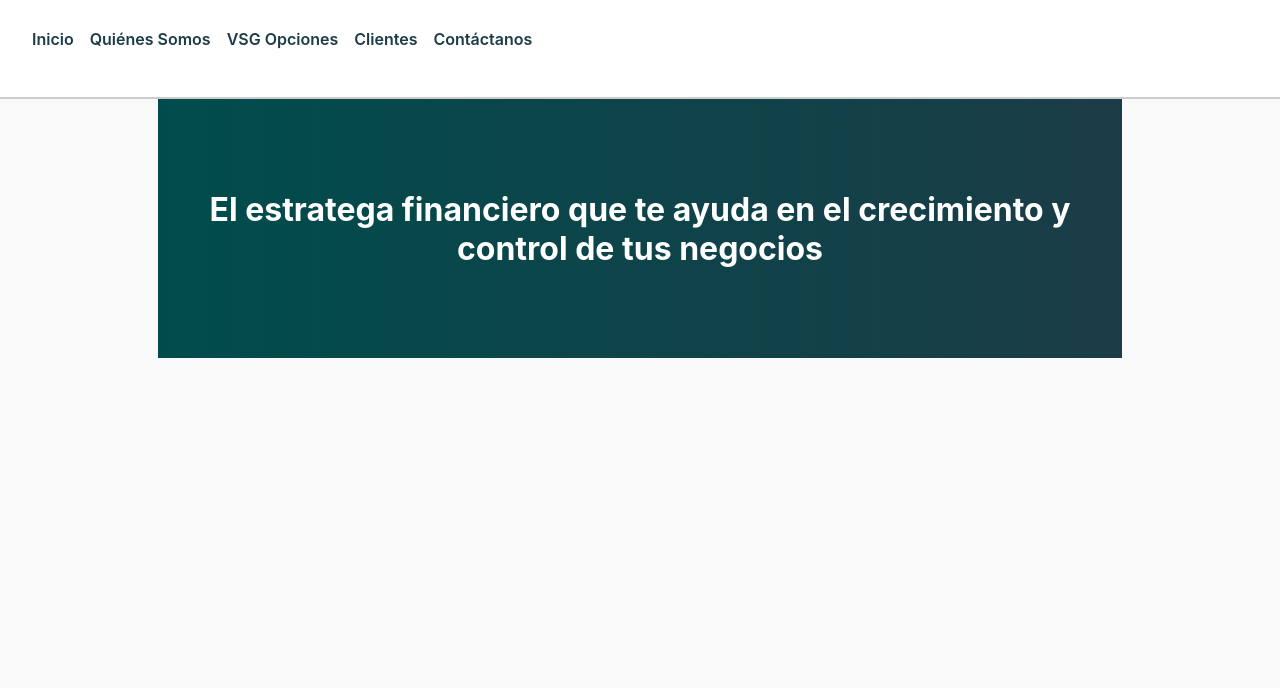
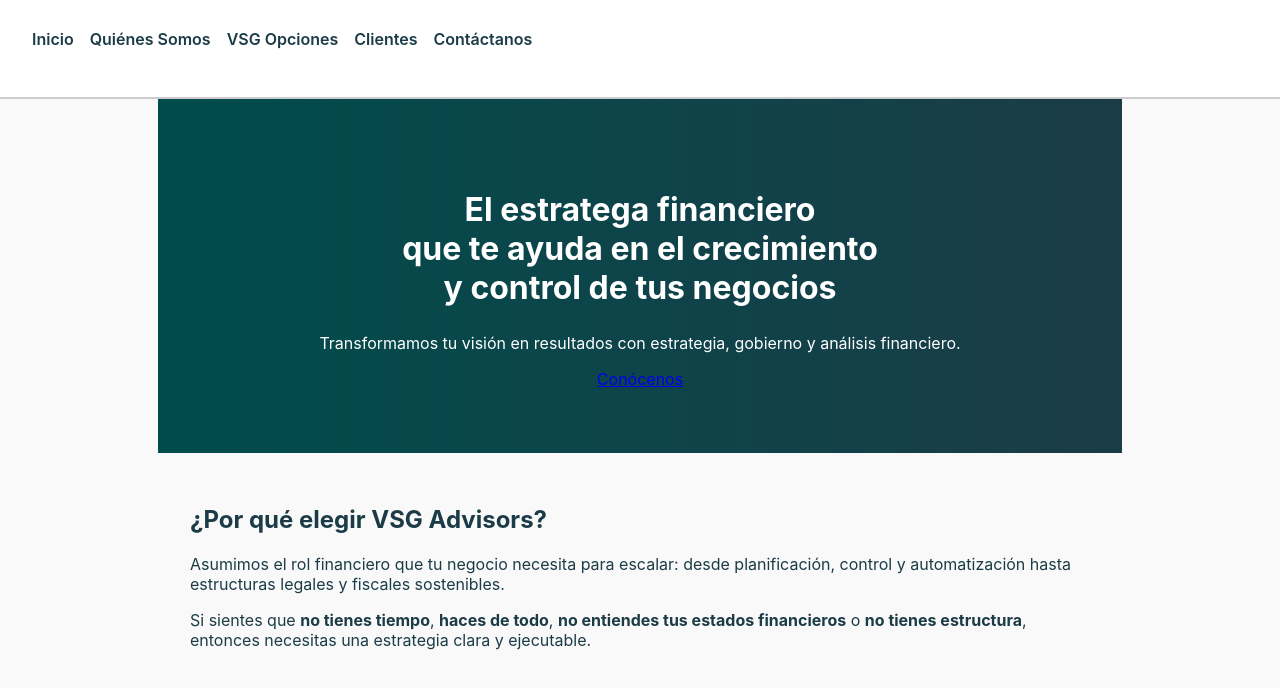
Before and after one commit to AXELVSG/VSGADVISORS, a plain HTML site: page index.html in a window 1280 px wide. Shown: the part 128-816 px from the top of the page. Drawn offline with Linux system fonts and the light colour scheme.

Commit message:
Update index.html

```diff
--- a/index.html
+++ b/index.html
@@ -23,8 +23,18 @@
     </nav>
   </header>
 
-  <section class="hero">
-    <h1>El estratega financiero que te ayuda en el crecimiento y control de tus negocios</h1>
+  <section class="hero hero-home">
+    <div class="hero-content">
+      <h1>El estratega financiero<br>que te ayuda en el crecimiento<br>y control de tus negocios</h1>
+      <p>Transformamos tu visión en resultados con estrategia, gobierno y análisis financiero.</p>
+      <a href="quienes.html" class="btn">Conócenos</a>
+    </div>
+  </section>
+
+  <section class="intro">
+    <h2>¿Por qué elegir VSG Advisors?</h2>
+    <p>Asumimos el rol financiero que tu negocio necesita para escalar: desde planificación, control y automatización hasta estructuras legales y fiscales sostenibles.</p>
+    <p>Si sientes que <strong>no tienes tiempo</strong>, <strong>haces de todo</strong>, <strong>no entiendes tus estados financieros</strong> o <strong>no tienes estructura</strong>, entonces necesitas una estrategia clara y ejecutable.</p>
   </section>
 </body>
 </html>
```
